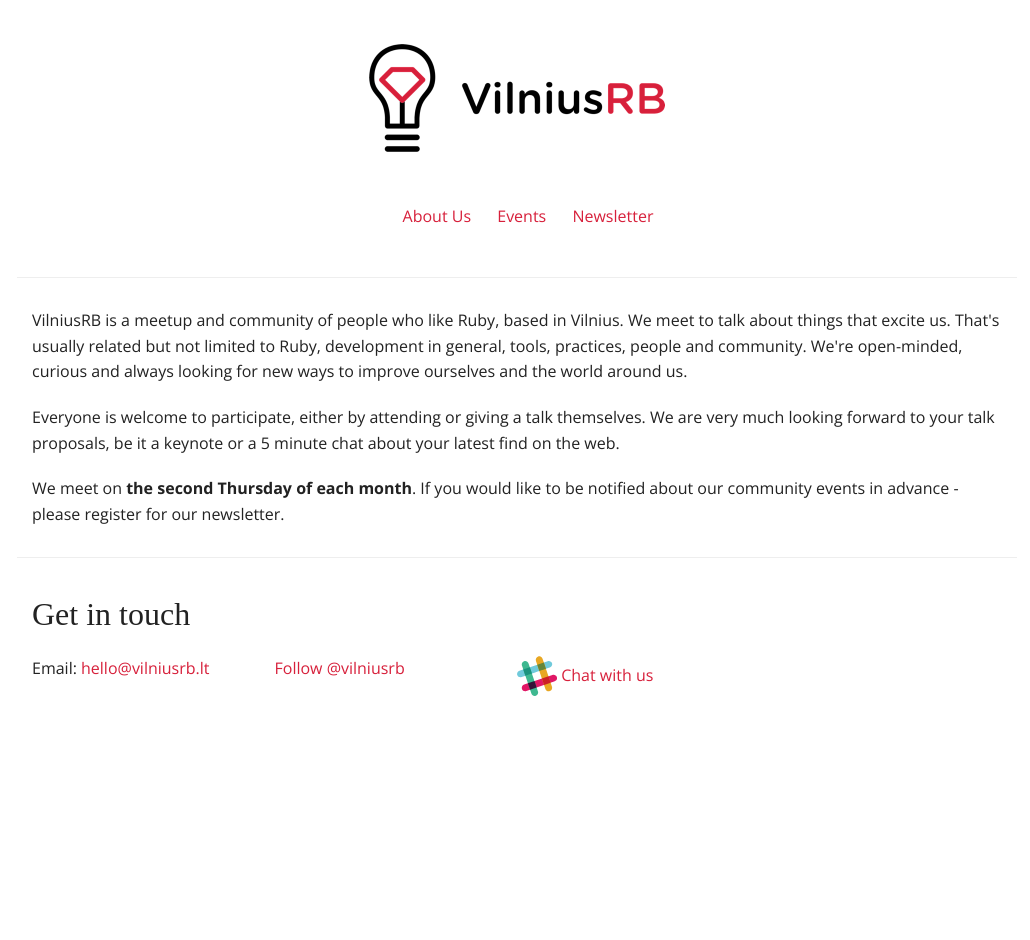
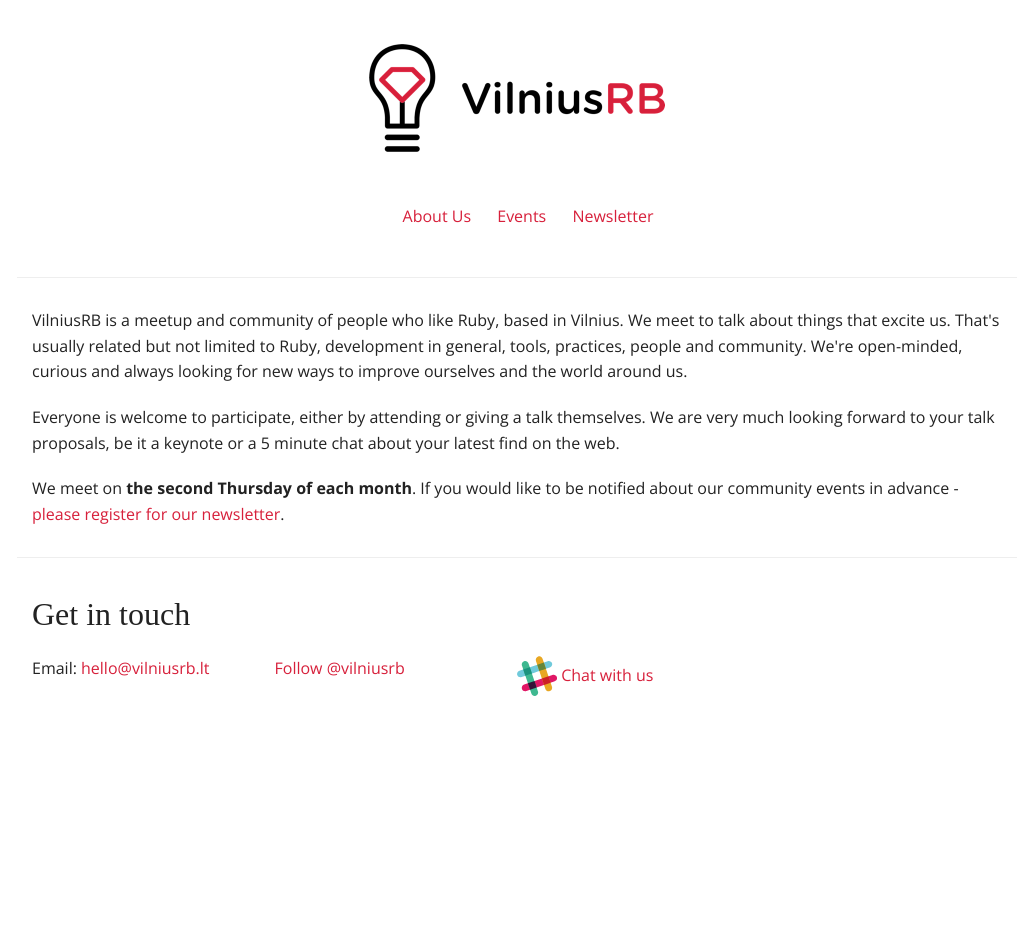
Before and after one commit to vilniusrb/vilniusrb.lt, a Jekyll site: the page built from about/index.html, in a window 1280 px wide. Shown: the whole page, without its empty margins (123-1153 px from the left). Built offline with Jekyll 4.4.1, drawn with Linux system fonts in a browser that asks for light colours; nearby versions of some CDN libraries; some web fonts are replaced; comment, search, counter and statistics services are not loaded; part of the change alters nothing that is shown.

```diff
--- a/_includes/header.html
+++ b/_includes/header.html
@@ -11,7 +11,7 @@
         <ul class="inline-list center">
           <li><a href="/about">About Us</a></li>
           <li><a href="http://www.meetup.com/vilniusrb/">Events</a></li>
-          <li><a href="#TODO">Newsletter</a></li>
+          <li><a href="http://eepurl.com/HNR0z">Newsletter</a></li>
         </ul>
       </div>
     </div>
--- a/about/index.html
+++ b/about/index.html
@@ -21,9 +21,8 @@ title: VilniusRB
     </p>
     <p>
       We meet on <strong>the second Thursday of each month</strong>. If
-      you would like to be notified about our community events in advance
-      - please register for our newsletter.
-      <!-- TODO: add newsletter link -->
+      you would like to be notified about our community events in advance -
+      <a href="http://eepurl.com/HNR0z">please register for our newsletter</a>.
     </p>
   </div>
 </div>
```
